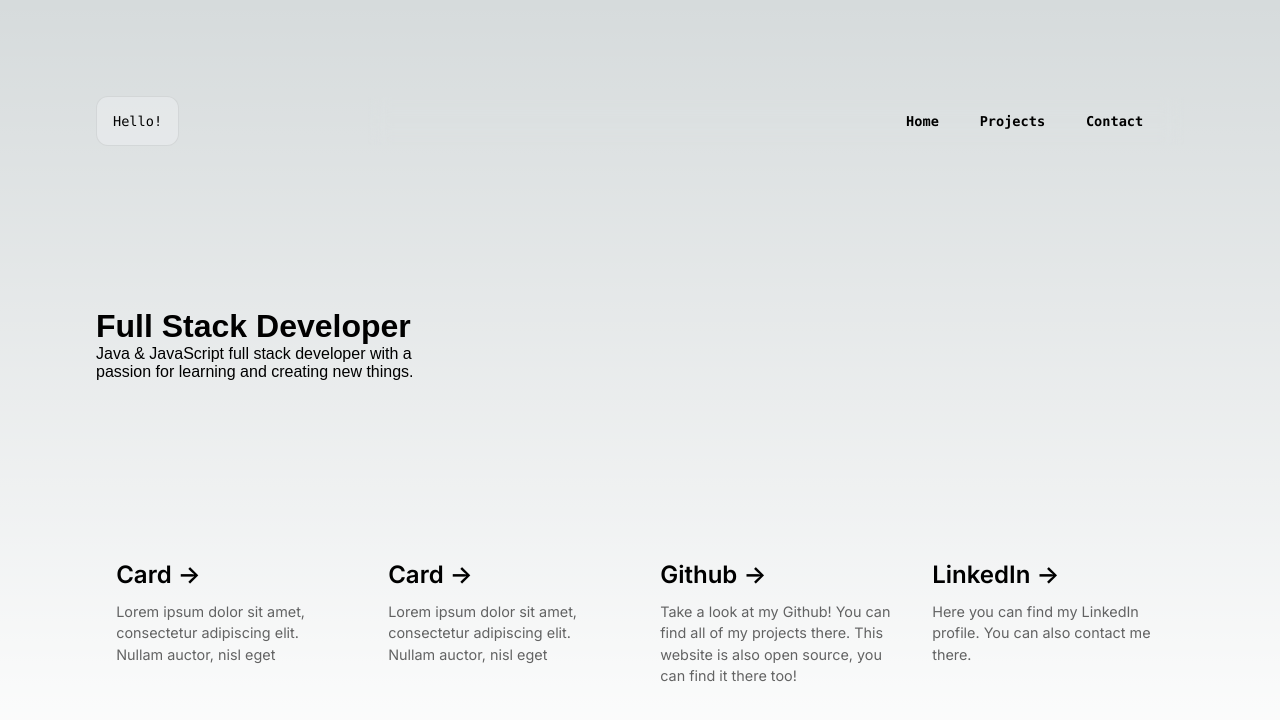
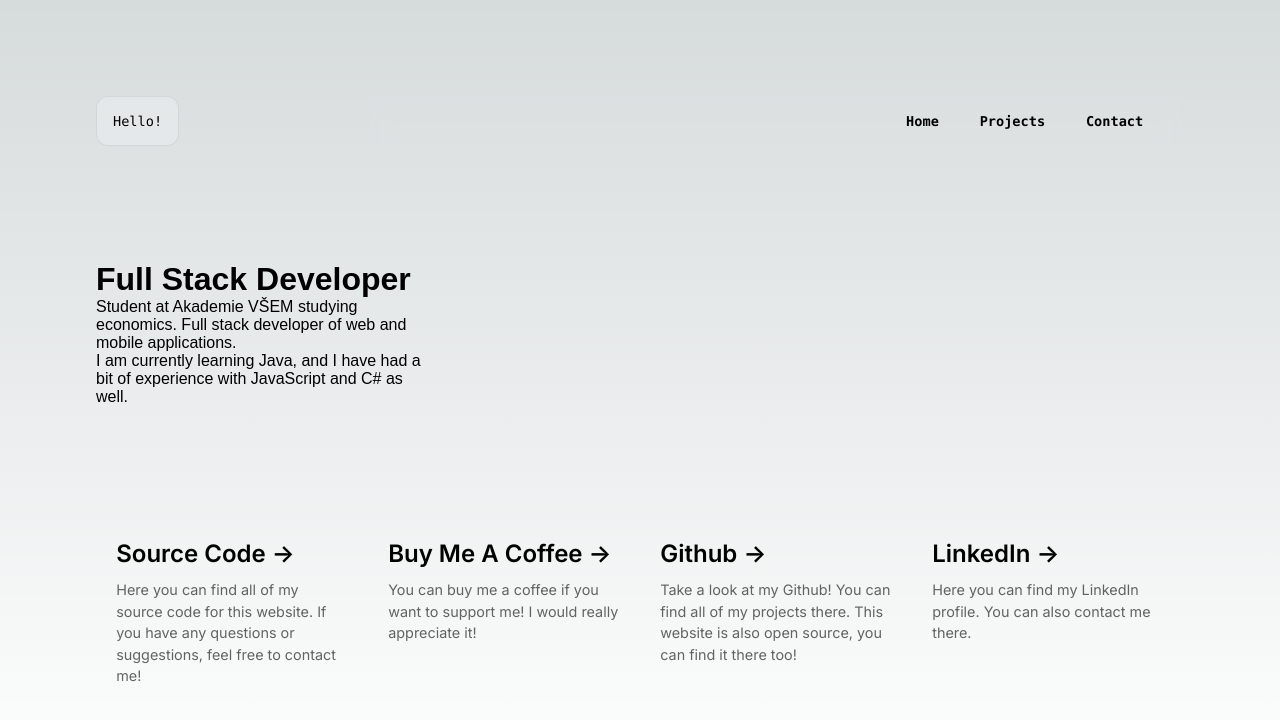
Before and after one commit to lukassobotik/personal-website, a Next.js app: page / in a window 1280 px wide. Shown: the top 720 px of the page. Built offline with nearby package versions, Linux system fonts and the light colour scheme.

Commit message:
More descriptions

```diff
--- a/pages/index.tsx
+++ b/pages/index.tsx
@@ -15,27 +15,30 @@ export default function Home() {
               Full Stack Developer
             </h1>
             <p>
-              Java & JavaScript full stack developer with a passion for learning and creating new things.
+              Student at Akademie VŠEM studying economics. Full stack developer of web and mobile applications.
+            </p>
+            <p>
+              I am currently learning Java, and I have had a bit of experience with JavaScript and C# as well.
             </p>
           </div>
         </div>
 
         <div className={styles.grid}>
-          <a href="" className={styles.card}>
+          <a href="https://github.com/PuckyEU/puckyeu.github.io" className={styles.card}>
             <h2 className={inter.className}>
-              Card <span>-&gt;</span>
+              Source Code <span>-&gt;</span>
             </h2>
             <p className={inter.className}>
-                Lorem ipsum dolor sit amet, consectetur adipiscing elit. Nullam auctor, nisl eget
+                Here you can find all of my source code for this website. If you have any questions or suggestions, feel free to contact me!
             </p>
           </a>
 
-          <a href="" className={styles.card}>
+          <a href="https://www.buymeacoffee.com/puckyeu" className={styles.card}>
             <h2 className={inter.className}>
-              Card <span>-&gt;</span>
+              Buy Me A Coffee <span>-&gt;</span>
             </h2>
             <p className={inter.className}>
-              Lorem ipsum dolor sit amet, consectetur adipiscing elit. Nullam auctor, nisl eget
+              You can buy me a coffee if you want to support me! I would really appreciate it!
             </p>
           </a>
 
```
